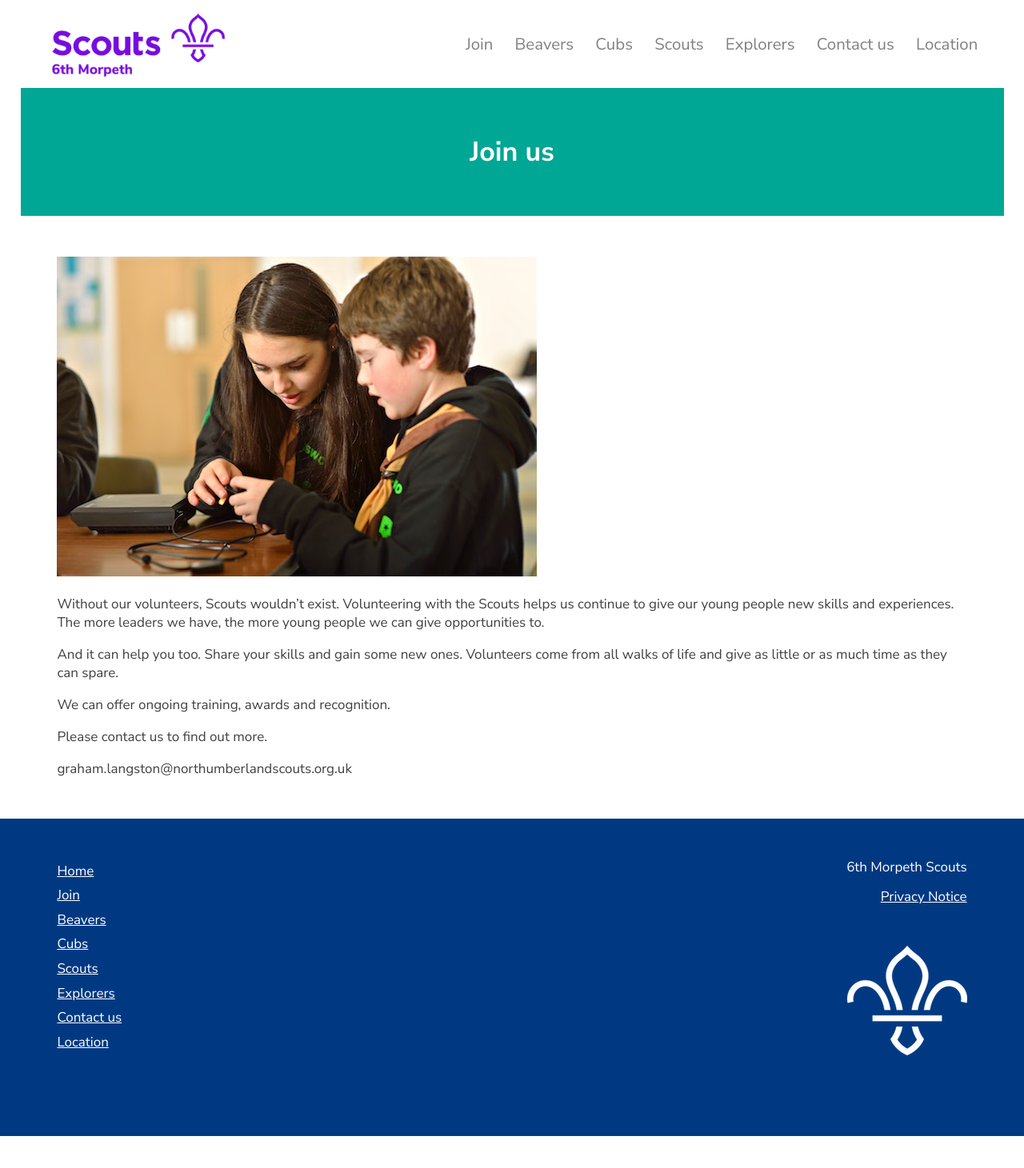
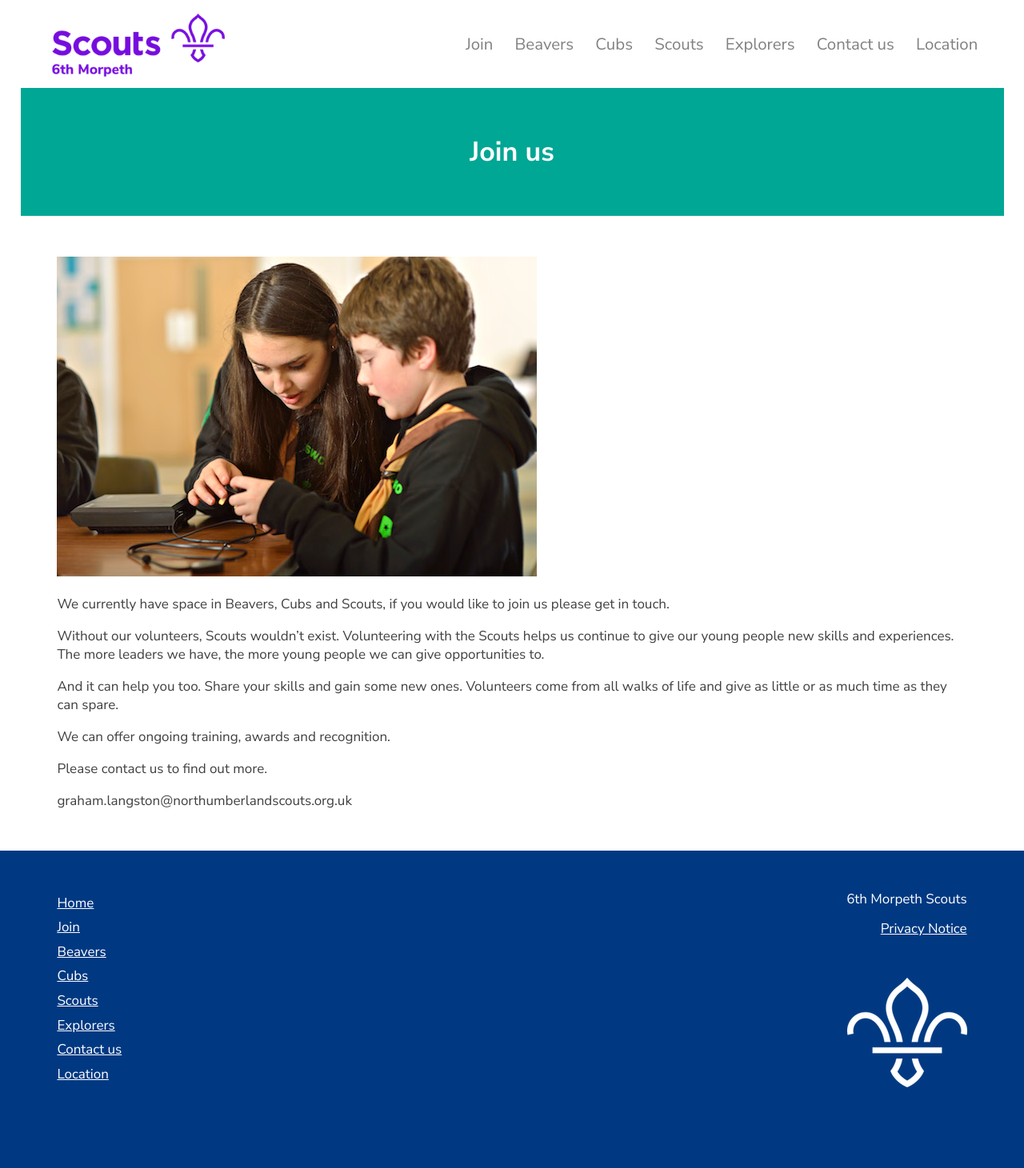
Before and after one commit to lizm696/6ms, a Jekyll site: the page built from join.md, in a window 1280 px wide. Shown: the whole page at 80% size. Built offline with Jekyll 4.4.1, drawn with Linux system fonts in a browser that asks for light colours; a script that is not in the unit is left out; comment, search, counter and statistics services are not loaded; before the commit the page ends 1421 px from its top, so only the background shows below that.

Commit message:
Update Pages “join”

```diff
--- a/join.md
+++ b/join.md
@@ -1,10 +1,12 @@
 ---
 title: Join us
 layout: blank
-second-section: We currently have space in Beavers, Cubs and Scouts, if you
-  would like to join us please get in touch.
+second-section: " We currently have space in Beavers, Cubs and Scouts, if you
+  would like to join us please get in touch."
 ---
-![Test 1](/images/young-leader-explorer-with-cub.jpg "Test 2")
+![](/images/young-leader-explorer-with-cub.jpg "Join")
+
+We currently have space in Beavers, Cubs and Scouts, if you would like to join us please get in touch.
 
 Without our volunteers, Scouts wouldn’t exist. Volunteering with the Scouts helps us continue to give our young people new skills and experiences. The more leaders we have, the more young people we can give opportunities to.
 
```
